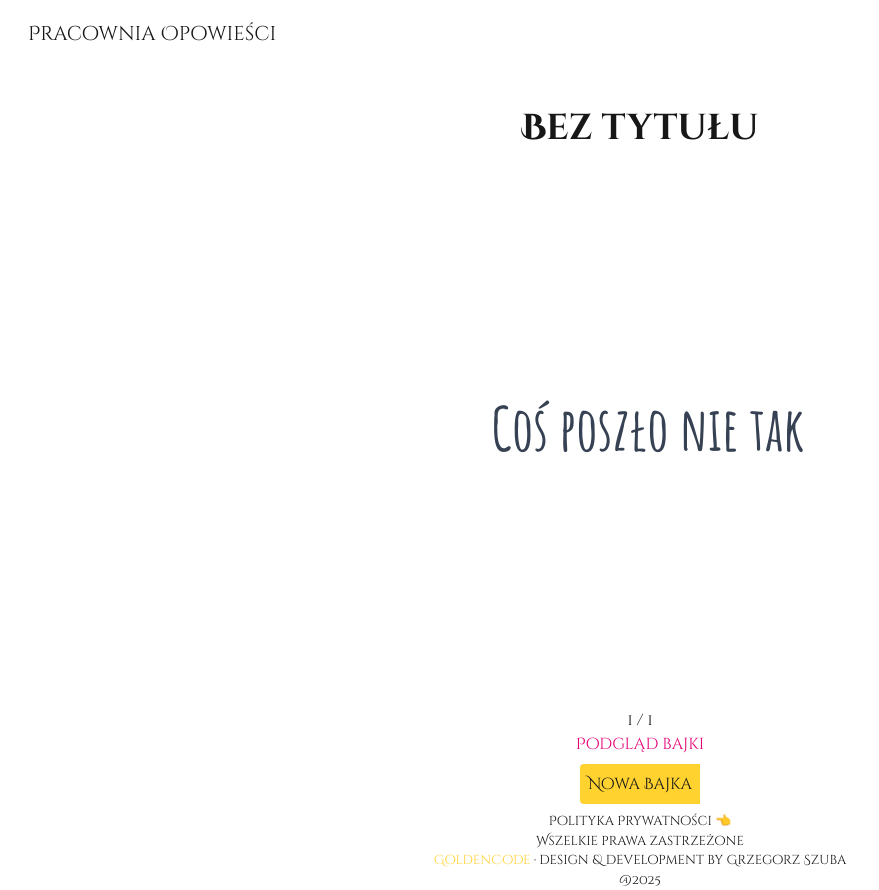
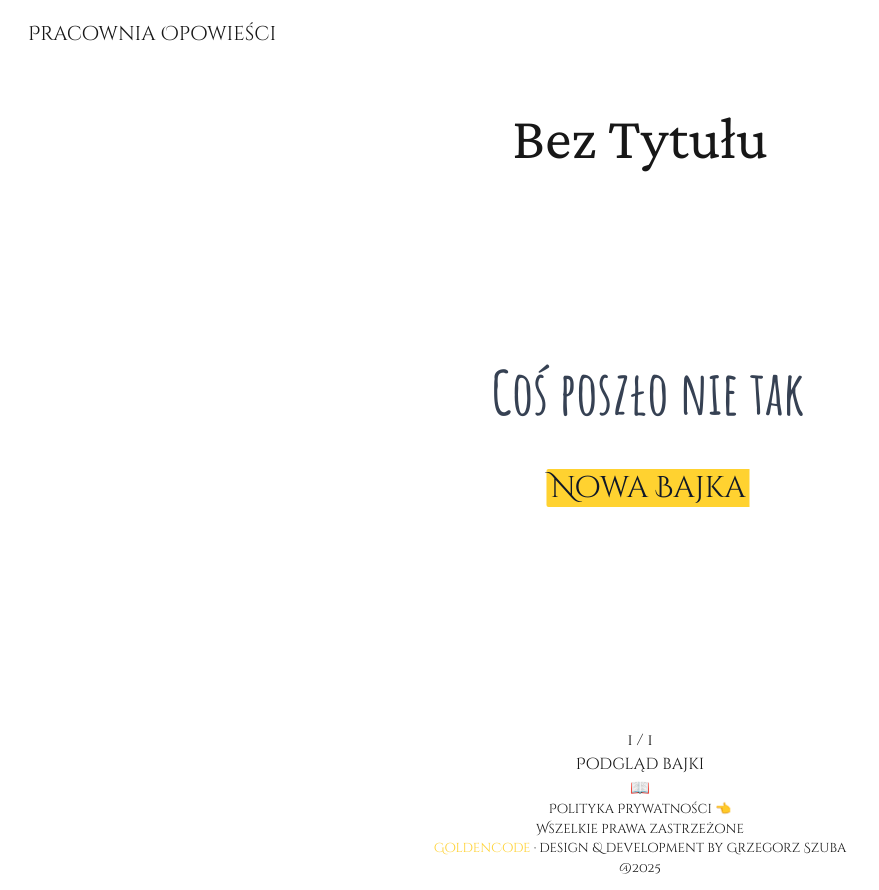
Before and after one commit to grzesiek-goldenCode/AIStoryTell, a Next.js app: page /story/result in a window 1280 px wide. Shown: the whole page, without its empty margins (0-879 px from the left). Built offline with nearby package versions, Linux system fonts and the light colour scheme.

Commit message:
Visual tweeks, new font, new buttons for preview etc

```diff
--- a/src/app/globals.css
+++ b/src/app/globals.css
@@ -10,10 +10,11 @@
 @theme inline {
   --color-background: var(--background);
   --color-foreground: var(--foreground);
-  /* --font-sans: var(--font-geist-sans);
-  --font-mono: var(--font-geist-mono); */
+  --font-sans: var(--font-geist-sans);
+  --font-mono: var(--font-geist-mono);
   --font-cinzel: "Cinzel Decorative", serif;
   --font-amaticSC: "Amatic SC", sans-serif;
+  --font-crimsonPro: "Crimson Pro", serif;
 }
 
 @media (prefers-color-scheme: dark) {
--- a/src/app/layout.tsx
+++ b/src/app/layout.tsx
@@ -1,7 +1,7 @@
 import type { Metadata } from "next";
 import { Geist, Geist_Mono } from "next/font/google";
-import { Cinzel_Decorative } from "next/font/google";
-import { Amatic_SC } from "next/font/google";
+import { Cinzel_Decorative, Crimson_Pro, Amatic_SC } from "next/font/google";
+
 import "./globals.css";
 import Footer from "@/components/Footer";
 
@@ -17,6 +17,12 @@ const amaticSC = Amatic_SC({
   subsets: ["latin"],
   weight: ["400", "700"],
   variable: "--font-amaticSC",
+});
+
+const crimsonPro = Crimson_Pro({
+  subsets: ["latin"],
+  weight: ["400", "700"],
+  variable: "--font-crimsonPro",
 });
 
 export const metadata: Metadata = {
--- a/src/components/MobileView.tsx
+++ b/src/components/MobileView.tsx
@@ -1,16 +1,19 @@
 import { Swiper, SwiperSlide } from "swiper/react";
 import { EffectFade, Virtual } from "swiper/modules";
-import { useRef } from "react";
+import { useRef, useState } from "react";
 import "swiper/css";
 import "swiper/css/effect-fade";
 import "swiper/css/virtual";
 import { StoryProps } from "@/types";
 import Button from "./Button";
+import StoryViewModal from "./StoryViewModal";
 
 // Story component for screen width less than 1280. Need split story and title. Use Swiper for touch screen page moving
 
 export default function MobileView({ story, title }: StoryProps) {
   const swiperRef = useRef<any>(null);
+  const [isOpen, setIsOpen] = useState(false);
+  const savedStory = localStorage.getItem("story");
 
   return (
     <div className="flex flex-col items-center justify-center ">
@@ -65,10 +68,20 @@ export default function MobileView({ story, title }: StoryProps) {
 
           <div className="flex justify-between pt-6">
             <button onClick={() => swiperRef.current?.slidePrev()}>←</button>
-
+            <button
+              onClick={() => setIsOpen(true)}
+              className=" transition hover:scale-110 "
+            >
+              📖
+            </button>
             <button onClick={() => swiperRef.current?.slideNext()}>→</button>
           </div>
         </article>
+        <StoryViewModal
+          isOpen={isOpen}
+          onClose={() => setIsOpen(false)}
+          story={savedStory}
+        />
       </div>
     </div>
   );
--- a/src/components/NormalView.tsx
+++ b/src/components/NormalView.tsx
@@ -23,7 +23,7 @@ export default function NormalView({ story, title }: StoryProps) {
   }
   return (
     <div className="flex flex-col items-center justify-center ">
-      <h2 className="mt-10 text-4xl font-bold">{title}</h2>
+      <h2 className="mt-10 text-6xl  font-crimsonPro capitalize ">{title}</h2>
       <div className="w-full mx-100 flex justify-evenly items-center h-[70vh]">
         <div
           className={`glass-card ${
@@ -51,6 +51,13 @@ export default function NormalView({ story, title }: StoryProps) {
             >
               {story[index]}
             </motion.div>
+            {index === story.length - 1 && (
+              <div className="scale-50 mt-5">
+                <Button>
+                  <a href="/story">Nowa Bajka</a>
+                </Button>
+              </div>
+            )}
           </article>
         </AnimatePresence>
         <div
@@ -67,15 +74,16 @@ export default function NormalView({ story, title }: StoryProps) {
           </button>
         </div>
       </div>
+
       <p>
         {index + 1} / {story.length}
       </p>
       {story && (
-        <button
-          onClick={() => setIsOpen(true)}
-          className="text-pink-600 hover:text-pink-700 font-medium transition"
-        >
-          Podgląd bajki
+        <button onClick={() => setIsOpen(true)}>
+          <span className="flex flex-col items-center justify-center hover:scale-110">
+            <p>Podgląd bajki</p>
+            <p>📖</p>
+          </span>
         </button>
       )}
       <StoryViewModal
@@ -83,11 +91,6 @@ export default function NormalView({ story, title }: StoryProps) {
         onClose={() => setIsOpen(false)}
         story={savedStory}
       />
-      {index === story.length - 1 && (
-        <Button>
-          <a href="/story">Nowa Bajka</a>
-        </Button>
-      )}
     </div>
   );
 }
--- a/src/components/StoryViewModal.tsx
+++ b/src/components/StoryViewModal.tsx
@@ -36,7 +36,7 @@ export default function StoryPreviewModal({
       transition-opacity duration-500 ease-out
       ${isOpen ? "opacity-100" : "opacity-0"}`}
     >
-      {/* ✨ Gwiazdki w tle */}
+      {/* stars in background */}
       <div className="absolute inset-0 overflow-hidden pointer-events-none">
         {[...Array(25)].map((_, i) => (
           <span
@@ -52,19 +52,19 @@ export default function StoryPreviewModal({
         ))}
       </div>
 
-      {/* 🪄 Karta z bajką */}
+      {/* story card */}
       <div
         onClick={(e) => e.stopPropagation()}
         className={`relative bg-white/90 text-gray-800 rounded-3xl shadow-2xl max-w-2xl w-[90%] max-h-[85vh] overflow-y-auto p-6 prose prose-lg border border-pink-200/40
           transform transition-all duration-500 ease-out
           ${isOpen ? "scale-100 opacity-100" : "scale-95 opacity-0"}
-          before:content-[''] before:absolute before:inset-0 before:rounded-3xl before:shadow-[0_0_40px_10px_rgba(236,72,153,0.3)] before:-z-10`}
+          before:content-[''] before:absolute before:inset-0 before:rounded-3xl  before:-z-10`}
       >
         <h2 className="text-center text-2xl font-bold mb-4 text-pink-600 drop-shadow-sm">
           ✨ {title} ✨
         </h2>
 
-        <article>{storyText}</article>
+        <article className="font-crimsonPro">{storyText}</article>
         <div className="flex items-center justify-center m-3">
           <button
             onClick={onClose}
```
